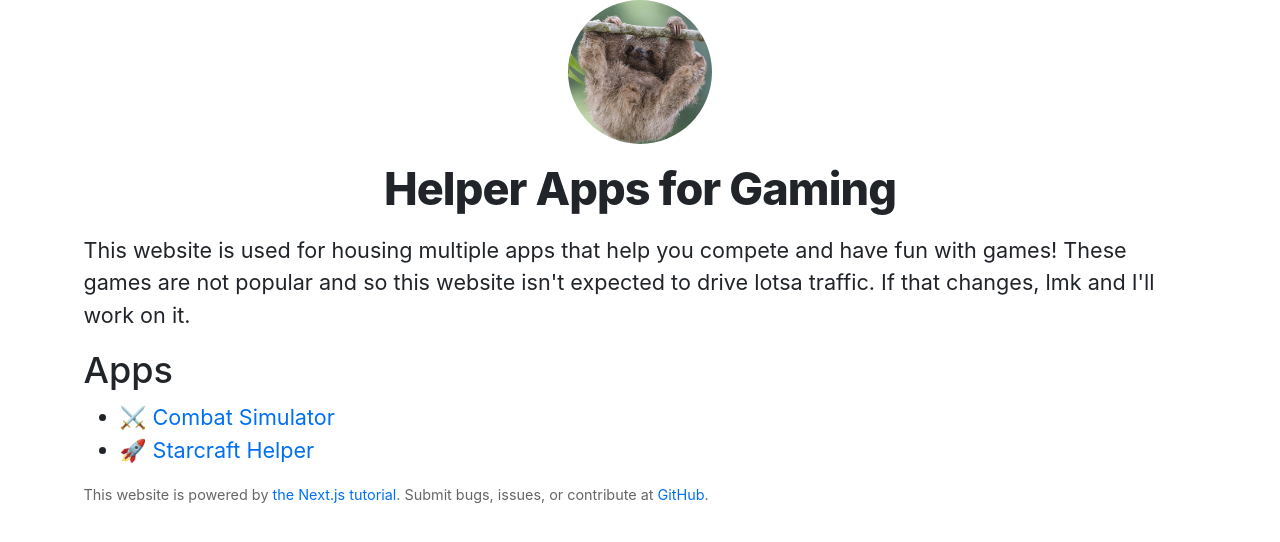
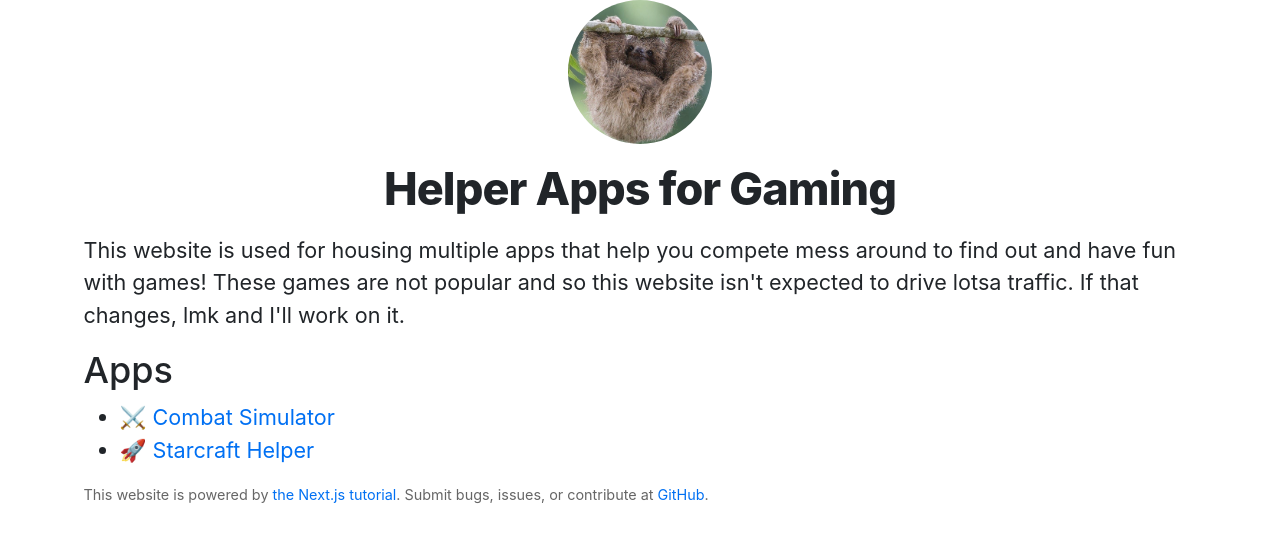
Before and after one commit to NicholasKChoi/WOTR_Combat_Simulator, a Next.js app: page / in a window 1280 px wide. Shown: the top 542 px of the page. Built offline with nearby package versions, Linux system fonts and the light colour scheme.

Commit message:
Update index.js

```diff
--- a/pages/index.js
+++ b/pages/index.js
@@ -13,7 +13,7 @@ export default function Home() {
       </Head>
       <section className={utilStyles.headingMd}>
         <p>
-          This website is used for housing multiple apps that help you compete
+          This website is used for housing multiple apps that help you compete mess around to find out
           and have fun with games! These games are not popular and so this website
           isn't expected to drive lotsa traffic. If that changes, lmk and I'll work
           on it.
```
